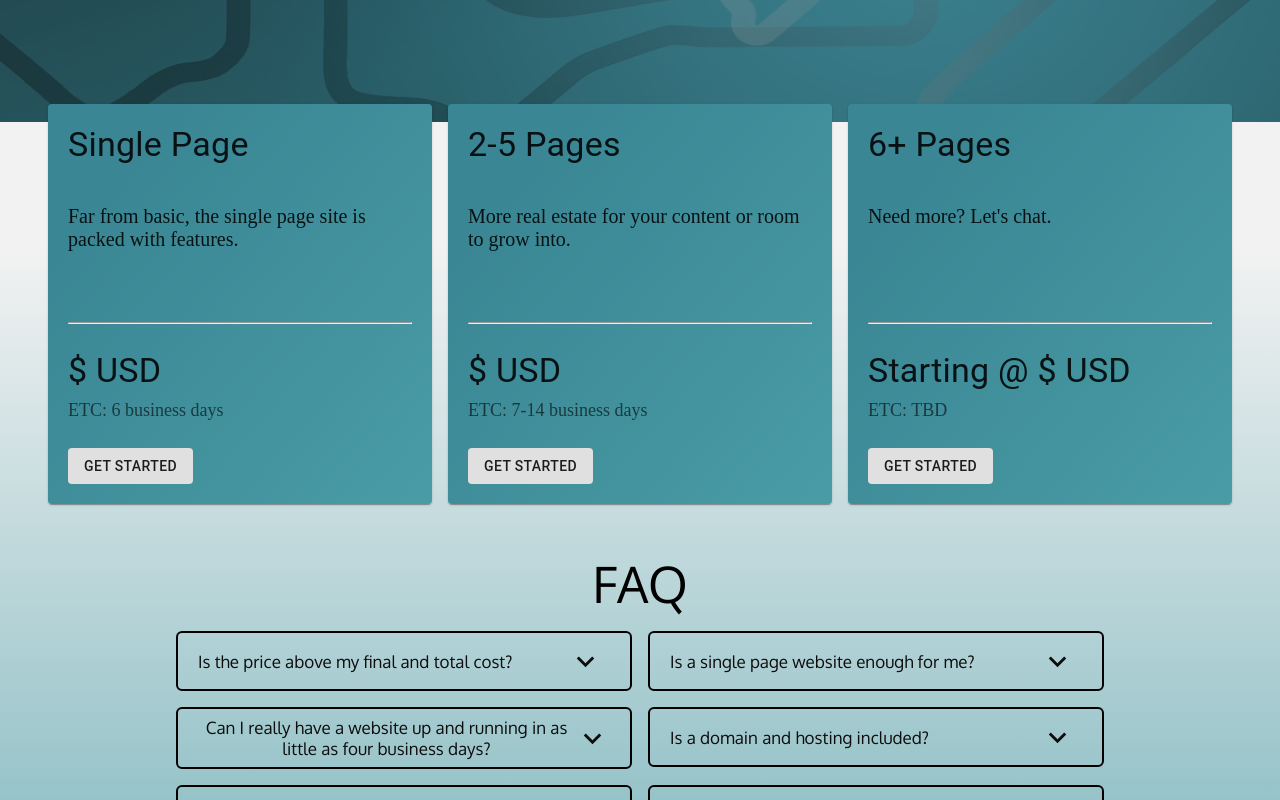
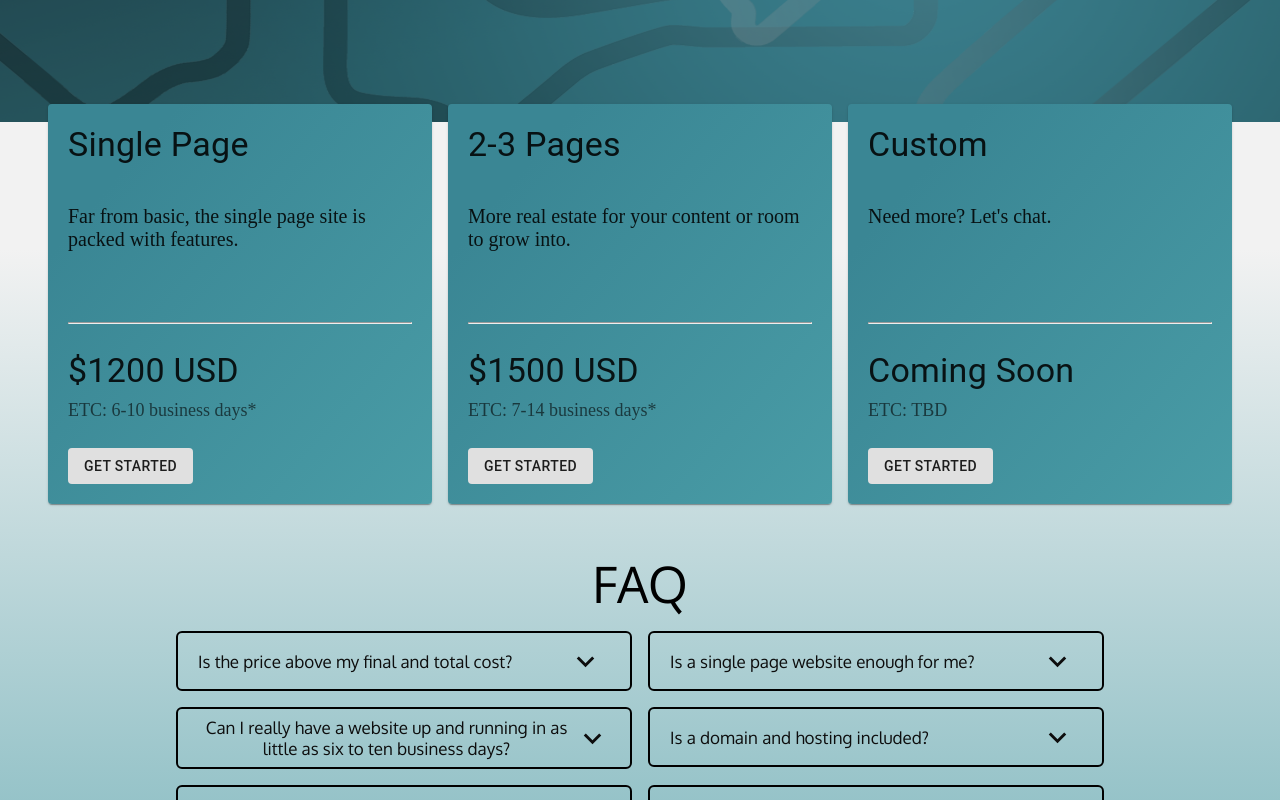
Before and after one commit to argounova/turn17-media, a Next.js app: page /pricing in a window 1280 px wide. Shown: the part 580-1380 px from the top of the page. Built offline with nearby package versions, Linux system fonts and the light colour scheme; no server answers.

Commit message:
pricing adjustments

```diff
--- a/components/Faq/questions.js
+++ b/components/Faq/questions.js
@@ -11,13 +11,13 @@ const questions = [
     },
     {
         id: '3',
-        question: 'Can I really have a website up and running in as little as four business days?',
+        question: 'Can I really have a website up and running in as little as six to ten business days?',
         answer: 'Yes!  But (there is always a but)...keep in mind that the estimated time to completion, or ETC, listed is for design and development only.  Other considerations such as securing a domain, setting up hosting and providing Turn17 Media with photos/content can add time.  If you happen to have everything else in place then there is no reason your site cannot go live at the end of development.',
     },
     {
         id: '4',
         question: 'Is a domain and hosting included?',
-        answer: 'No, however, we may be able to help you with that.  A comprehensive list of what is included will be available after clicking Get Started above.',
+        answer: 'Yes, the price above includes a domain and six months of free hosting.  Certain restrictions apply such as a cap on domain cost, available bandwith, etc.',
     },
     {
         id: '5',
--- a/components/FeaturePhotoCard.jsx
+++ b/components/FeaturePhotoCard.jsx
@@ -29,7 +29,7 @@ export default function FeaturePhotoCard({cardImage, altText, title, description
         </CardContent>
       </CardActionArea>
       <CardActions>
-        <Button size="small" color="primary">
+        <Button size="small" color="primary" href='/basics'>
           Discover
         </Button>
       </CardActions>
--- a/components/FeatureTextCard.jsx
+++ b/components/FeatureTextCard.jsx
@@ -23,7 +23,7 @@ export default function FeatureTextCard({title, description}) {
         </CardContent>
       </CardActionArea>
       <CardActions>
-        <Button size="small">Learn More</Button>
+        <Button size="small" href='/basics'>Learn More</Button>
       </CardActions>
     </Card>
   );
--- a/components/PricingCards/pricingStructure.js
+++ b/components/PricingCards/pricingStructure.js
@@ -3,25 +3,25 @@ const pricingStructure = [
         tier: '1',
         title: 'Single Page',
         subtitle: 'Far from basic, the single page site is packed with features.',
-        price: '$ USD',
-        etc: 'ETC: 6 business days',
+        price: '$1200 USD',
+        etc: 'ETC: 6-10 business days*',
         btnText: 'Get Started',
         href: '/get-started/singlepage'
     },
     {
         tier: '2',
-        title: '2-5 Pages',
+        title: '2-3 Pages',
         subtitle: 'More real estate for your content or room to grow into.',
-        price: '$ USD',
-        etc: 'ETC: 7-14 business days',
+        price: '$1500 USD',
+        etc: 'ETC: 7-14 business days*',
         btnText: 'Get Started',
         href: '/get-started/multipage'
     },
     {
         tier: '3',
-        title: '6+ Pages',
+        title: 'Custom',
         subtitle: `Need more?  Let's chat.`,
-        price: 'Starting @ $ USD',
+        price: 'Coming Soon',
         etc: 'ETC: TBD',
         btnText: 'Get Started',
         href: '/get-started/custom'
```
Also changed, not shown: components/MainFeatures.jsx (+4 -4 lines).
